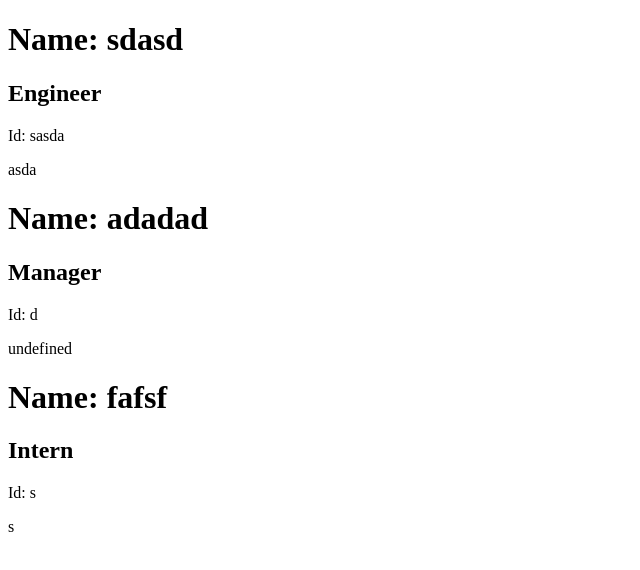
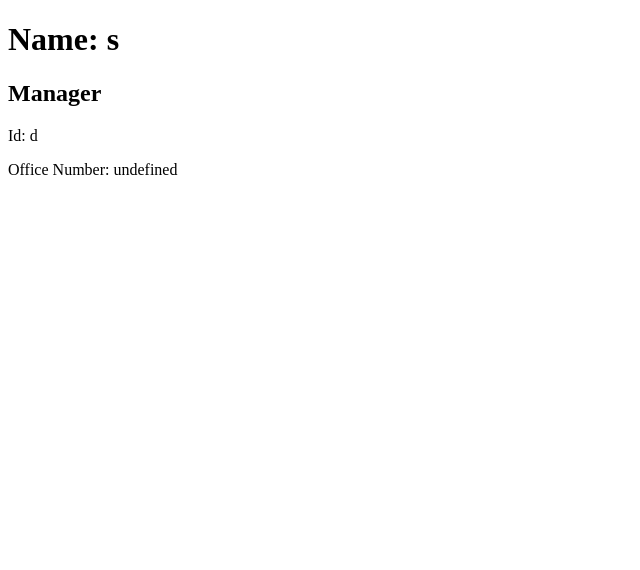
Before and after one commit to Jonchirinos/hw10, a website: page index.html in a window 1280 px wide. Shown: the whole page, without its empty margins (0-640 px from the left). Drawn offline with Linux system fonts and the light colour scheme.

Commit message:
deleted pseudo code & cleaned up functions/classes a bit more

```diff
--- a/index.html
+++ b/index.html
@@ -8,22 +8,10 @@
    </head>
    <body>
    <div>
-           <h1>Name: sdasd</h1>
-           <h2>Engineer</h2>
-           <p>Id: sasda </p>
-           <p>asda </p>
-           </div><div>
-           <h1>Name: adadad</h1>
+           <h1>Name: s</h1>
            <h2>Manager</h2>
            <p>Id: d </p>
-           <p>undefined </p>
-           </div>
-
-           <div>
-           <h1>Name: fafsf</h1>
-           <h2>Intern</h2>
-           <p>Id: s </p>
-           <p>s </p>
+           <p>Office Number: undefined </p>
            </div>
 
    </body>
--- a/lib/employee.js
+++ b/lib/employee.js
@@ -1,5 +1,5 @@
 class Employee {
-    constructor(name, id, email, role) {
+    constructor(name, id, email) {
         this.id = id;
         this.name = name;
         this.email = email;
--- a/lib/manager.js
+++ b/lib/manager.js
@@ -1,8 +1,8 @@
 const Employee = require("./Employee");
 
 class Manager extends Employee {
-    constructor(name, id, email, github) {
-        super(name, id, email, github);
+    constructor(name, id, email, officeNumber) {
+        super(name, id, email, officeNumber);
         this.officeNumber;
     }
     getOfficeNumber() {
```
Also changed, not shown: index.js (+5 -13 lines).
